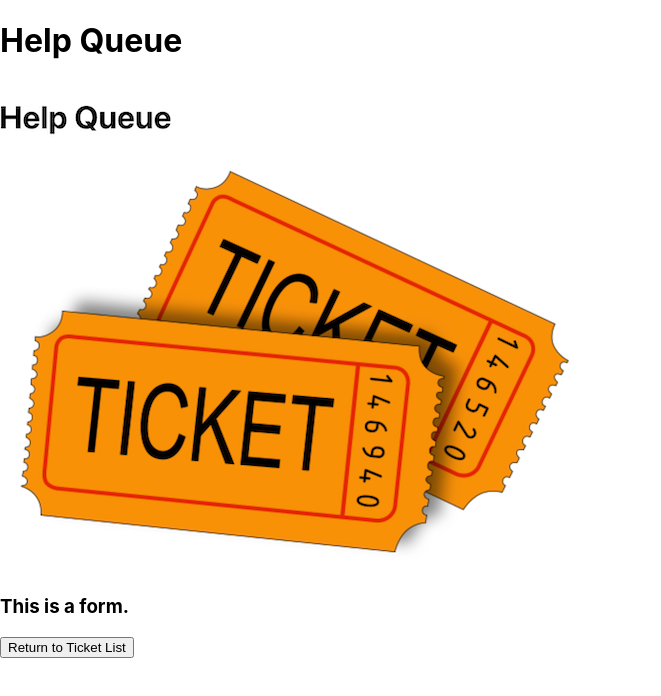
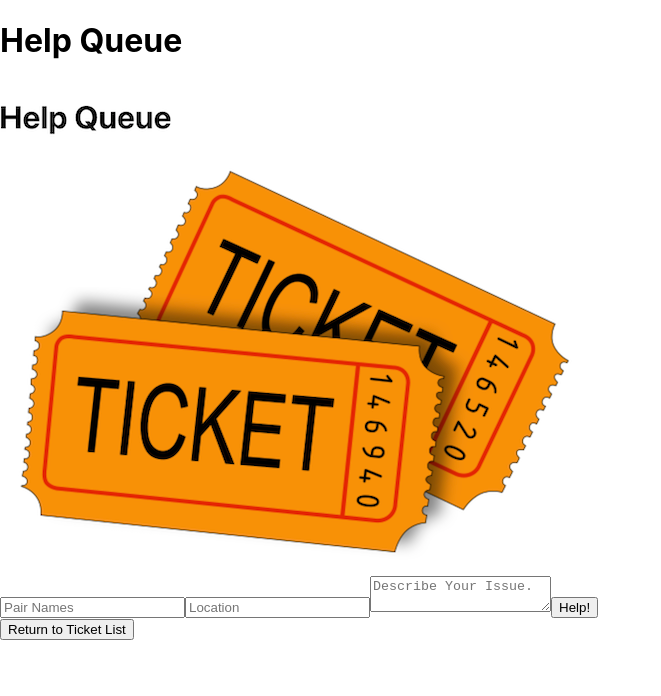
Before and after one commit to Object-ions/Help-Queue, a React (Create React App) app: page / in a window 1280 px wide. Both pictures are taken after a click on the button "Add Ticket". Shown: the top 696 px of the page, without its empty margins (0-661 px from the left). Built offline with nearby package versions, Linux system fonts and the light colour scheme.

Commit message:
Add form with event listeners

```diff
--- a/src/components/NewTicketForm.js
+++ b/src/components/NewTicketForm.js
@@ -1,9 +1,30 @@
 import React from "react";
 
 function NewTicketForm(props){
+
+  function handleNewTicketFormSubmission(e) {
+    e.preventDefault();
+    console.log(e.target.names.value)
+    console.log(e.target.location.value)
+    console.log(e.target.issue.value)
+  }
+
   return (
     <React.Fragment>
-      <h3>This is a form.</h3>
+      <form onSubmit = {handleNewTicketFormSubmission}>
+        <input
+          type='text'
+          name='names'
+          placeholder = 'Pair Names'/>
+        <input
+          type='text'
+          name='location'
+          placeholder='Location'/>
+        <textarea
+          name='issue'
+          placeholder='Describe Your Issue.'/>
+        <button type='submit'>Help!</button>
+      </form>
     </React.Fragment>
   );
 }
```
